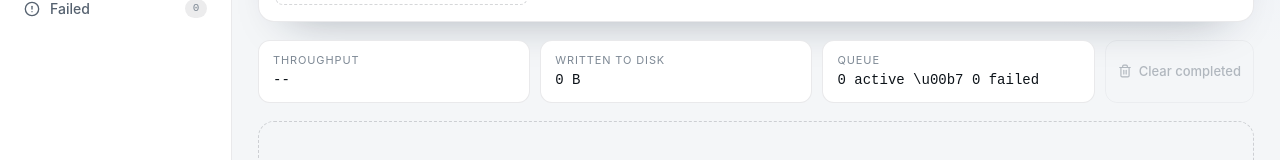
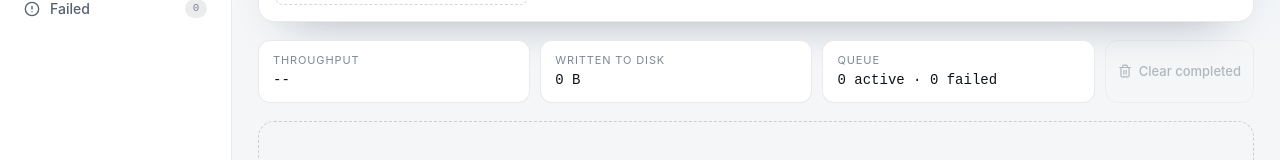
Before and after one commit to HuberLeon007/freeloader, a React (Vite) app in the folder apps/desktop/: page / in a window 1280 px wide. Both pictures are taken after a click on the button "Skip setup". Shown: the part 210-370 px from the top of the page. Built offline with nearby package versions, Linux system fonts and the light colour scheme.

Commit message:
fix(ui): write separators as characters, not JS escapes
JSX text is not a string literal, so \u00b7 rendered as those six characters
in the stage subtitle, the queue summary and the settings footer.

```diff
--- a/apps/desktop/src/main.tsx
+++ b/apps/desktop/src/main.tsx
@@ -169,9 +169,7 @@ function App(): React.JSX.Element {
   );
   const [query, setQuery] = useState("");
   const [url, setUrl] = useState("");
-  const [destination, setDestination] = useState(
-    () => localStorage.getItem(DESTINATION_KEY) ?? "",
-  );
+  const [destination, setDestination] = useState(() => localStorage.getItem(DESTINATION_KEY) ?? "");
   const [items, setItems] = useState<DownloadItem[]>([]);
   const [notice, setNotice] = useState<string | null>(null);
   const [submitting, setSubmitting] = useState(false);
@@ -249,7 +247,7 @@ function App(): React.JSX.Element {
         const resolved = await invoke<string>("default_download_dir");
         if (!cancelled && resolved.length > 0) setDestination(resolved);
       } catch {
-        /* the setup step asks for a folder anyway */
+        /* setup asks for a folder anyway */
       }
     })();
     return () => {
@@ -517,7 +515,7 @@ function App(): React.JSX.Element {
             <h1>{VIEWS.find((entry) => entry.key === view)?.label ?? "All files"}</h1>
             <p>
               {visible.length} shown
-              {counts.active > 0 ? ` \u00b7 ${counts.active} in flight` : ""}
+              {counts.active > 0 ? ` · ${counts.active} in flight` : ""}
             </p>
           </div>
 
@@ -613,7 +611,7 @@ function App(): React.JSX.Element {
             <div className="summary-card">
               <span className="summary-key">Queue</span>
               <strong className="summary-value">
-                {counts.active} active \u00b7 {counts.failed} failed
+                {counts.active} active · {counts.failed} failed
               </strong>
             </div>
             <button
@@ -840,7 +838,7 @@ function App(): React.JSX.Element {
             </div>
 
             <footer className="drawer-foot">
-              <span className="drawer-version mono">v0.1.0 \u00b7 GPL-3.0-or-later</span>
+              <span className="drawer-version mono">v0.1.0 · GPL-3.0-or-later</span>
               <button className="button primary" onClick={() => setSettingsOpen(false)}>
                 Done
               </button>
```
